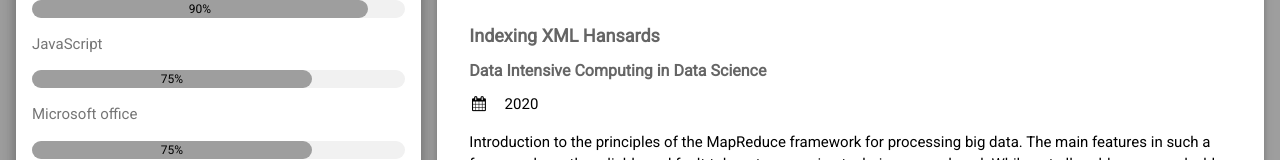
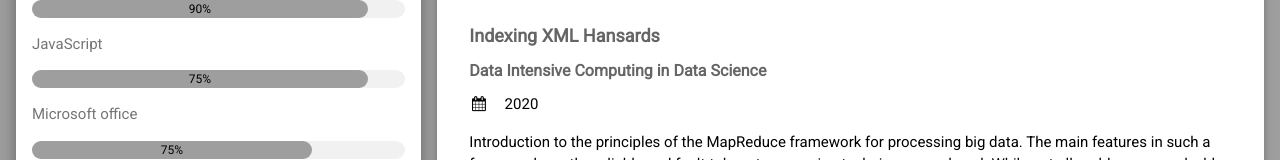
Before and after one commit to MATSUNYE/tumelomatsunye.github.io, a plain HTML site: page index.html in a window 1280 px wide. Shown: the part 758-918 px from the top of the page. Drawn offline with nearby package versions, Linux system fonts and the light colour scheme.

Commit message:
Update index.html

```diff
--- a/index.html
+++ b/index.html
@@ -54,7 +54,7 @@
             </div>
             <p>JavaScript</p>
             <div class="w3-light-grey w3-round-xlarge w3-small">
-              <div class="w3-container w3-center w3-round-xlarge w3-grey" style="width:75%">
+              <div class="w3-container w3-center w3-round-xlarge w3-grey" style="width:90%">
                 75%
               </div>
             </div>
```
